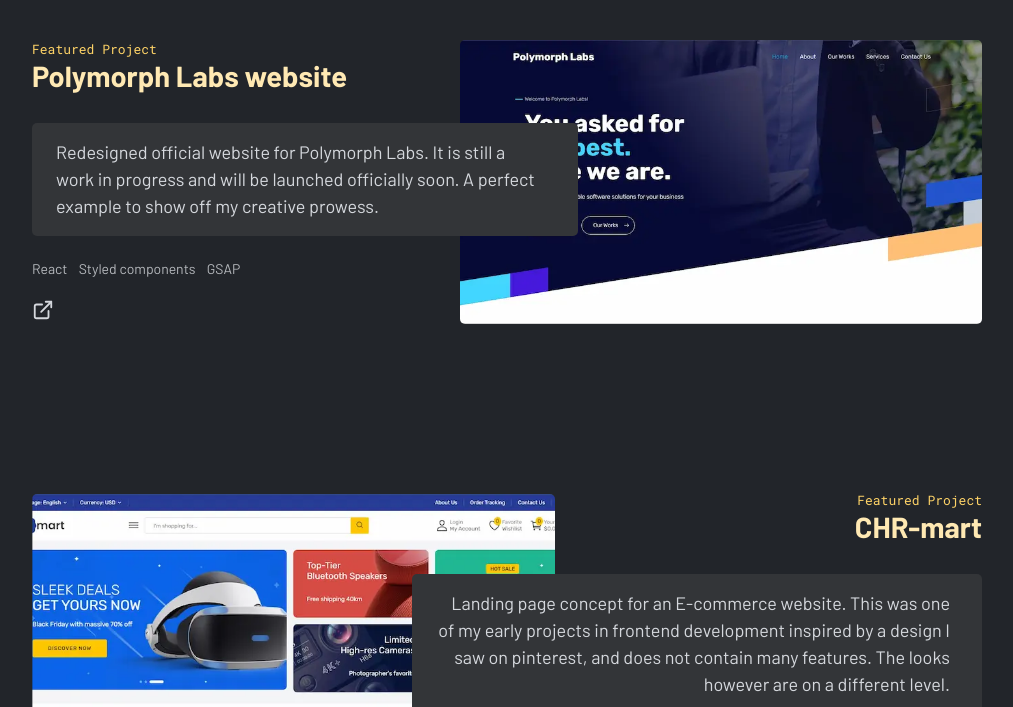
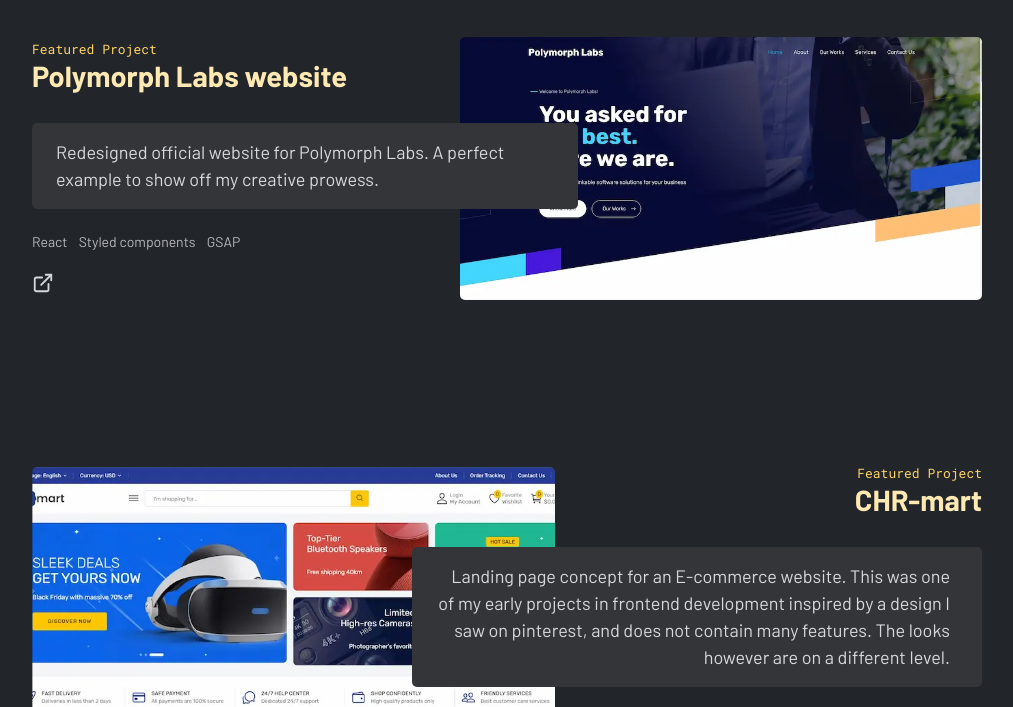
Before and after one commit to CHR-onicles/portfolio-v1, a website built with Parcel: page index.html in a window 1280 px wide. Shown: the part 2440-3147 px from the top of the page, without its empty margins (133-1146 px from the left). Built offline with nearby package versions, Linux system fonts and the light colour scheme.

Commit message:
Updated polymorph website link

```diff
--- a/index.html
+++ b/index.html
@@ -273,19 +273,16 @@
                   <span>Featured Project</span>
               </p>
                 <h3 class="main__built-project-title">
-                  <a href="https://pmorph.vercel.app" target="_blank" rel="noopener noreferrer" data-splitbee-event="External Link" data-splitbee-event-destination="Polymorph labs website">Polymorph Labs website</a>
+                  <a href="https://polymorphlabs.io" target="_blank" rel="noopener noreferrer" data-splitbee-event="External Link" data-splitbee-event-destination="Polymorph labs website">Polymorph Labs website</a>
                 </h3>
-                <p class="main__built-project-desc">Redesigned official website for Polymorph Labs. It is still a work in progress and will be launched officially soon. A perfect example to show off my creative prowess.</p>
+                <p class="main__built-project-desc">Redesigned official website for Polymorph Labs. A perfect example to show off my creative prowess.</p>
                 <ul class="main__built-project-stack row">
                   <li class="main__built-project-stack-item">React</li>
                   <li class="main__built-project-stack-item">Styled components</li>
                   <li class="main__built-project-stack-item">GSAP</li>
                 </ul>
                 <ul class="main__built-project-footer row">
-                  <!-- <li class="main__built-project-footer-item"><a href="#">
-                    <svg xmlns="http://www.w3.org/2000/svg" role="img" viewBox="0 0 24 24" fill="none"  stroke-width="2" stroke-linecap="round" stroke-linejoin="round"><title>GitHub</title><path d="M9 19c-5 1.5-5-2.5-7-3m14 6v-3.87a3.37 3.37 0 0 0-.94-2.61c3.14-.35 6.44-1.54 6.44-7A5.44 5.44 0 0 0 20 4.77 5.07 5.07 0 0 0 19.91 1S18.73.65 16 2.48a13.38 13.38 0 0 0-7 0C6.27.65 5.09 1 5.09 1A5.07 5.07 0 0 0 5 4.77a5.44 5.44 0 0 0-1.5 3.78c0 5.42 3.3 6.61 6.44 7A3.37 3.37 0 0 0 9 18.13V22"></path></svg>
-                  </a></li> -->
-                  <li class="main__built-project-footer-item"><a href="https://pmorph.vercel.app" target="_blank" rel="noopener noreferrer" data-splitbee-event="External Link" data-splitbee-event-destination="Polymorph labs website">
+                  <li class="main__built-project-footer-item"><a href="https://polymorphlabs.io" target="_blank" rel="noopener noreferrer" data-splitbee-event="External Link" data-splitbee-event-destination="Polymorph labs website">
                     <svg xmlns="http://www.w3.org/2000/svg" role="img" viewBox="0 0 24 24" fill="none" stroke-width="2" stroke-linecap="round" stroke-linejoin="round"><title>External Link</title><path d="M18 13v6a2 2 0 0 1-2 2H5a2 2 0 0 1-2-2V8a2 2 0 0 1 2-2h6"></path><polyline points="15 3 21 3 21 9"></polyline><line x1="10" y1="14" x2="21" y2="3"></line></svg>
                   </a></li>
                 </ul>
```
